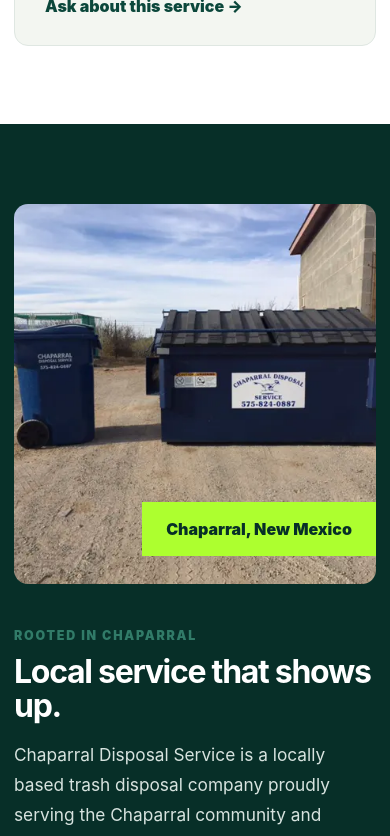
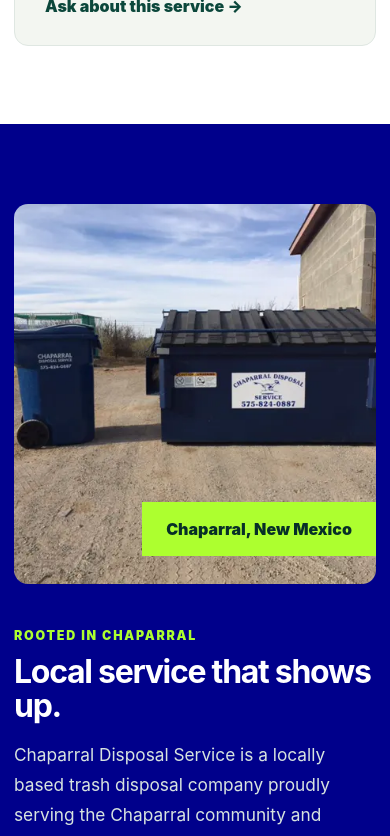
Before and after one commit to thegrindnet/chaparral-disposal-service, a React (Vite) app: page / in a window 390 px wide. Shown: the part 2240-3076 px from the top of the page. Built offline with nearby package versions, Linux system fonts and the light colour scheme.

Commit message:
Update color scheme in About component

```diff
--- a/src/components/About/About.css
+++ b/src/components/About/About.css
@@ -1 +1,71 @@
-.about{padding:110px 0;background:var(--green-dark);color:#fff}.about__grid{display:grid;grid-template-columns:1fr 1fr;gap:72px;align-items:center}.about__image{position:relative}.about__image img{width:100%;min-height:540px;object-fit:cover;border-radius:14px}.about__image span{position:absolute;right:-20px;bottom:28px;padding:18px 24px;background:var(--lime);color:var(--green-dark);font-weight:900}.about .section-title{color:#fff}.about .section-copy{color:#d7e3df}.about__statement{margin-top:34px;padding-top:28px;border-top:1px solid #ffffff2b;font-size:1.5rem;font-weight:900;text-transform:uppercase}.about__statement span{color:var(--lime)}@media(max-width:800px){.about{padding:80px 0}.about__grid{grid-template-columns:1fr;gap:45px}.about__image img{min-height:380px}.about__image span{right:0}}
+.about {
+  padding: 110px 0;
+  background: var(--blue-dark);
+  color: #fff;
+}
+.about__grid {
+  display: grid;
+  grid-template-columns: 1fr 1fr;
+  gap: 72px;
+  align-items: center;
+}
+.about__image {
+  position: relative;
+}
+.about__image img {
+  width: 100%;
+  min-height: 540px;
+  object-fit: cover;
+  border-radius: 14px;
+}
+.about__image span {
+  position: absolute;
+  right: -20px;
+  bottom: 28px;
+  padding: 18px 24px;
+  background: var(--lime);
+  color: var(--green-dark);
+  font-weight: 900;
+}
+
+.about__eyebrow {
+  font-family: Inter, Arial, sans-serif;
+  margin: 0 0 12px;
+  font-size: 0.78rem;
+  font-weight: 900;
+  letter-spacing: 0.14em;
+  text-transform: uppercase;
+  color: greenyellow;
+}
+.about .section-title {
+  color: #fff;
+}
+.about .section-copy {
+  color: #d7e3df;
+}
+.about__statement {
+  margin-top: 34px;
+  padding-top: 28px;
+  border-top: 1px solid #ffffff2b;
+  font-size: 1.5rem;
+  font-weight: 900;
+  text-transform: uppercase;
+}
+.about__statement span {
+  color: var(--lime);
+}
+@media (max-width: 800px) {
+  .about {
+    padding: 80px 0;
+  }
+  .about__grid {
+    grid-template-columns: 1fr;
+    gap: 45px;
+  }
+  .about__image img {
+    min-height: 380px;
+  }
+  .about__image span {
+    right: 0;
+  }
+}
--- a/src/components/About/About.jsx
+++ b/src/components/About/About.jsx
@@ -1 +1,37 @@
-import containers from '../../assets/images/chaparral-disposal-containers.webp';import './About.css';export default function About(){return <section className="about" id="about"><div className="container about__grid"><div className="about__image"><img src={containers} alt="Residential trash cart and commercial dumpster available from Chaparral Disposal"/><span>Chaparral, New Mexico</span></div><div className="about__content"><p className="eyebrow">Rooted in Chaparral</p><h2 className="section-title">Local service that shows up.</h2><p className="section-copy">Chaparral Disposal Service is a locally based trash disposal company proudly serving the Chaparral community and surrounding areas for more than a decade.</p><p className="section-copy">As a growing community-based company, we believe good service doesn’t have to come with a high price. Our customers count on dependable pickups, competitive rates, and friendly service from a company that is part of the community we serve.</p><div className="about__statement">Dependable service.<br/><span>At a better rate.</span></div></div></div></section>}
+import containers from "../../assets/images/chaparral-disposal-containers.webp";
+import "./About.css";
+export default function About() {
+  return (
+    <section className="about" id="about">
+      <div className="container about__grid">
+        <div className="about__image">
+          <img
+            src={containers}
+            alt="Residential trash cart and commercial dumpster available from Chaparral Disposal"
+          />
+          <span>Chaparral, New Mexico</span>
+        </div>
+        <div className="about__content">
+          <p className="about__eyebrow">Rooted in Chaparral</p>
+          <h2 className="section-title">Local service that shows up.</h2>
+          <p className="section-copy">
+            Chaparral Disposal Service is a locally based trash disposal company
+            proudly serving the Chaparral community and surrounding areas for
+            more than a decade.
+          </p>
+          <p className="section-copy">
+            As a growing community-based company, we believe good service
+            doesn’t have to come with a high price. Our customers count on
+            dependable pickups, competitive rates, and friendly service from a
+            company that is part of the community we serve.
+          </p>
+          <div className="about__statement">
+            Dependable service.
+            <br />
+            <span>At a better rate.</span>
+          </div>
+        </div>
+      </div>
+    </section>
+  );
+}
```
